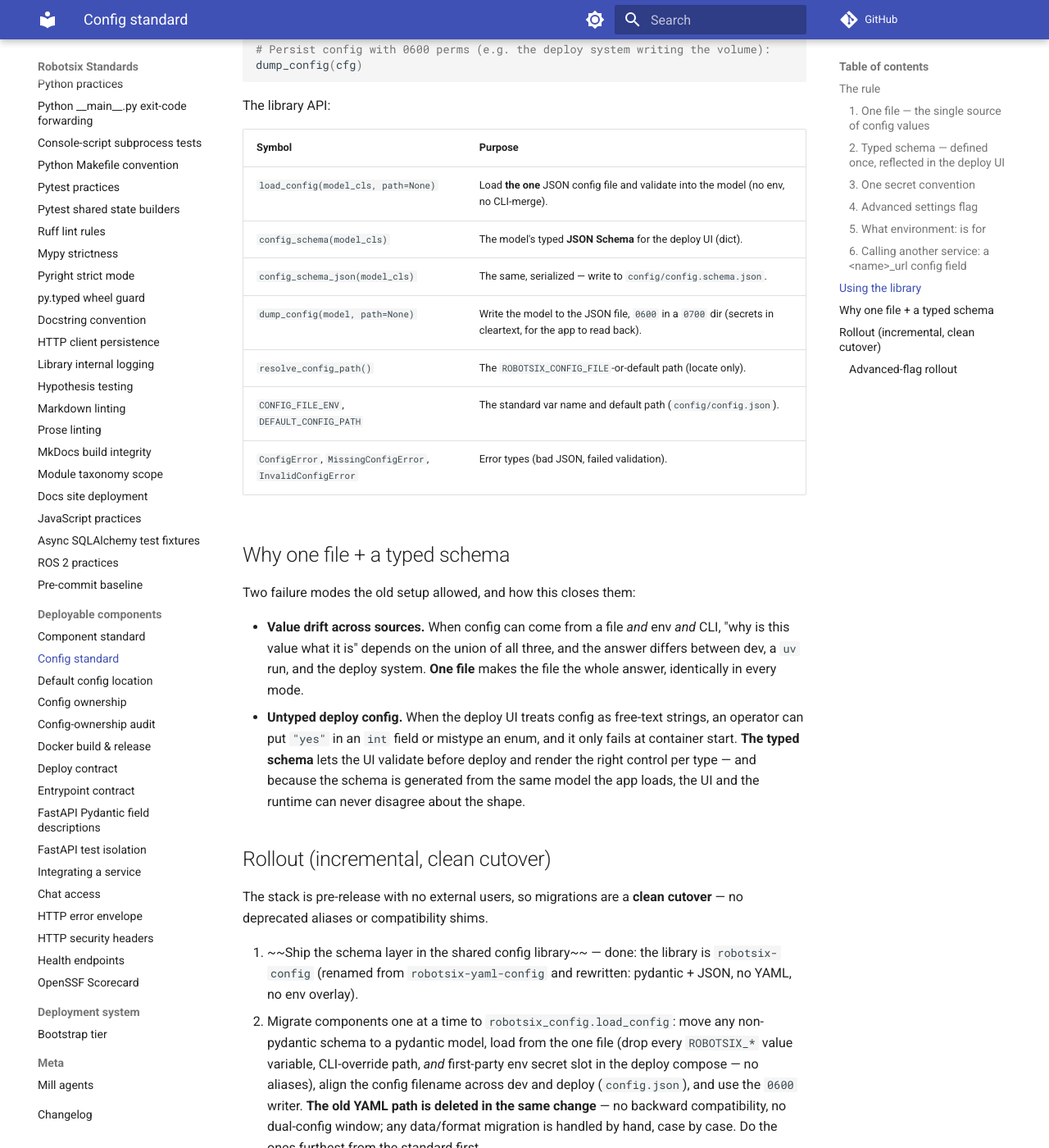
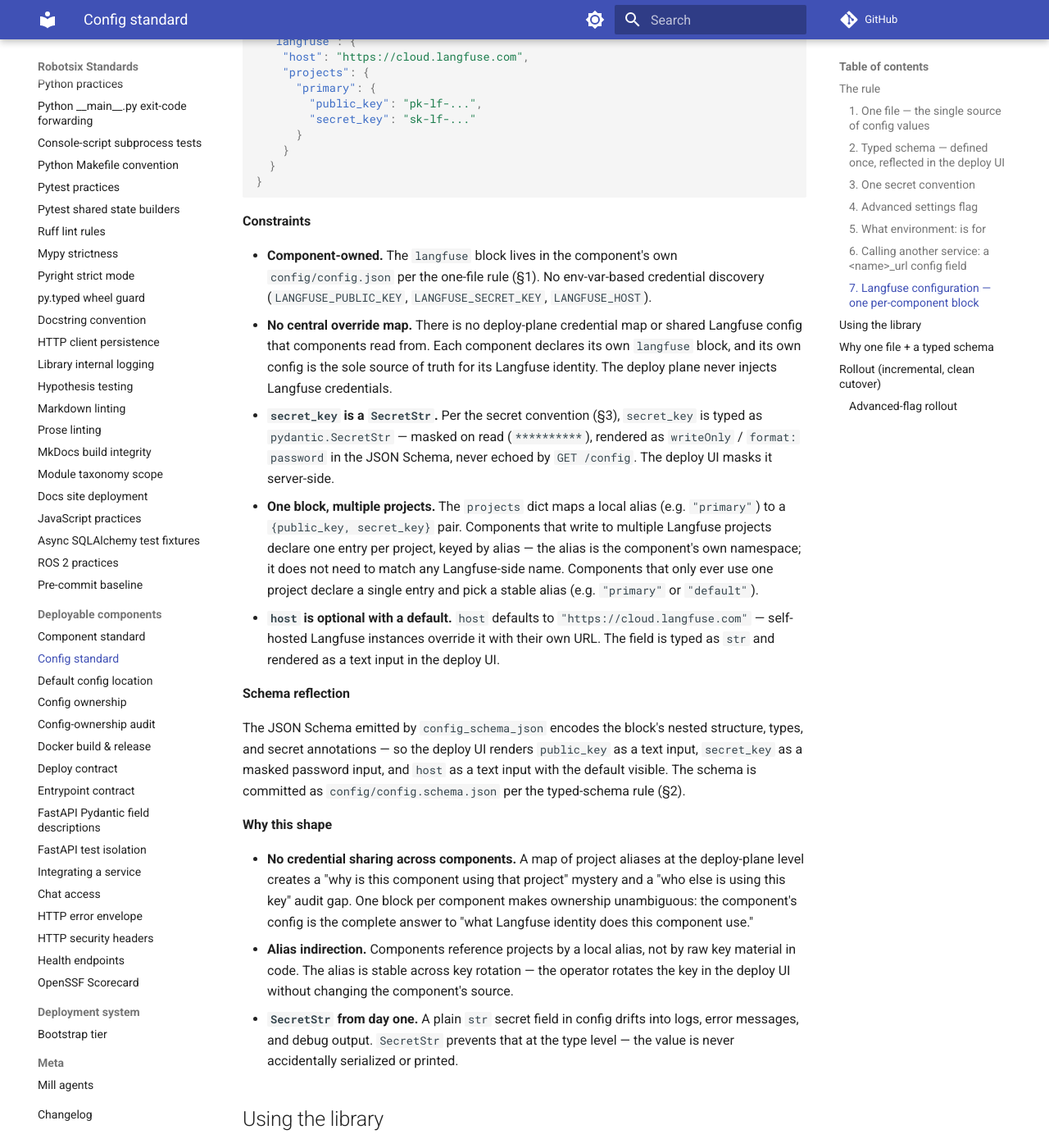
Before and after one commit to damien-robotsix/robotsix-standards, an MkDocs documentation site: the page built from docs/config-standard.md, in a window 1280 px wide and 1400 px high, scrolled down 4976 px. Shown: the whole window at 82% size. Built offline with MkDocs 1.6.1 and Material for MkDocs 9.7.7, drawn with Linux system fonts in a browser that asks for light colours; comment, search, counter and statistics services are not loaded; some of the changed text lies outside the part shown.

Commit message:
mill: Langfuse ownership 1/3 — standardized per-component Langfuse credential block in the component config standard (20260805T105614Z-langfuse-ownership-1-3-standardized-per-90d8) (#222)
Co-authored-by: robotsix-mill <mill@robotsix.local>

````diff
--- a/docs/config-standard.md
+++ b/docs/config-standard.md
@@ -192,6 +192,105 @@ deliberately only if ever needed: service discovery, a registry,
 central-deploy-injected addresses, DNS-name conventions. Plain config fields
 are the whole mechanism.
 
+### 7. Langfuse configuration — one per-component block
+
+Every component that emits traces to Langfuse declares its own Langfuse
+credentials in its own config. The config block is a nested `langfuse`
+field on the component's root model — the component is the authoritative
+source of its Langfuse identity, not a shared env secret, not a
+central-deploy credential map.
+
+**Model shape — pydantic**
+
+```python
+from pydantic import BaseModel, SecretStr
+
+
+class LangfuseProjectConfig(BaseModel):
+    """Credentials for one Langfuse project."""
+    public_key: str
+    secret_key: SecretStr
+
+
+class LangfuseConfig(BaseModel):
+    """Per-component Langfuse configuration."""
+    host: str = "https://cloud.langfuse.com"
+    projects: dict[str, LangfuseProjectConfig] = {}
+```
+
+On the root component model:
+
+```python
+class MyComponentConfig(BaseModel):
+    langfuse: LangfuseConfig = LangfuseConfig()
+```
+
+The block nests under the `langfuse` key in `config/config.json`:
+
+```json
+{
+  "langfuse": {
+    "host": "https://cloud.langfuse.com",
+    "projects": {
+      "primary": {
+        "public_key": "pk-lf-...",
+        "secret_key": "sk-lf-..."
+      }
+    }
+  }
+}
+```
+
+**Constraints**
+
+- **Component-owned.** The `langfuse` block lives in the component's own
+  `config/config.json` per the one-file rule (§1). No env-var-based
+  credential discovery (`LANGFUSE_PUBLIC_KEY`, `LANGFUSE_SECRET_KEY`,
+  `LANGFUSE_HOST`).
+- **No central override map.** There is no deploy-plane credential map or
+  shared Langfuse config that components read from. Each component declares
+  its own `langfuse` block, and its own config is the sole source of truth
+  for its Langfuse identity. The deploy plane never injects Langfuse
+  credentials.
+- **`secret_key` is a `SecretStr`.** Per the secret convention (§3),
+  `secret_key` is typed as `pydantic.SecretStr` — masked on read
+  (`**********`), rendered as `writeOnly` / `format: password` in the JSON
+  Schema, never echoed by `GET /config`. The deploy UI masks it server-side.
+- **One block, multiple projects.** The `projects` dict maps a local alias
+  (e.g. `"primary"`) to a `{public_key, secret_key}` pair. Components that
+  write to multiple Langfuse projects declare one entry per project, keyed
+  by alias — the alias is the component's own namespace; it does not need to
+  match any Langfuse-side name. Components that only ever use one project
+  declare a single entry and pick a stable alias (e.g. `"primary"` or
+  `"default"`).
+- **`host` is optional with a default.** `host` defaults to
+  `"https://cloud.langfuse.com"` — self-hosted Langfuse instances override
+  it with their own URL. The field is typed as `str` and rendered as a text
+  input in the deploy UI.
+
+**Schema reflection**
+
+The JSON Schema emitted by `config_schema_json` encodes the block's nested
+structure, types, and secret annotations — so the deploy UI renders
+`public_key` as a text input, `secret_key` as a masked password input, and
+`host` as a text input with the default visible. The schema is committed as
+`config/config.schema.json` per the typed-schema rule (§2).
+
+**Why this shape**
+
+- **No credential sharing across components.** A map of project aliases at
+  the deploy-plane level creates a "why is this component using that project"
+  mystery and a "who else is using this key" audit gap. One block per
+  component makes ownership unambiguous: the component's config is the
+  complete answer to "what Langfuse identity does this component use."
+- **Alias indirection.** Components reference projects by a local alias, not
+  by raw key material in code. The alias is stable across key rotation — the
+  operator rotates the key in the deploy UI without changing the component's
+  source.
+- **`SecretStr` from day one.** A plain `str` secret field in config drifts
+  into logs, error messages, and debug output. `SecretStr` prevents that at
+  the type level — the value is never accidentally serialized or printed.
+
 ## Using the library
 
 Install it (`uv add robotsix-config`, SHA-pinned via `[tool.uv.sources]` per
````
Also changed, not shown: CHANGELOG.md (+1 -0 lines), changelog.d/20260805T105614Z-langfuse-ownership-1-3-standardized-per-90d8.misc.md (added, +1 -0 lines).
